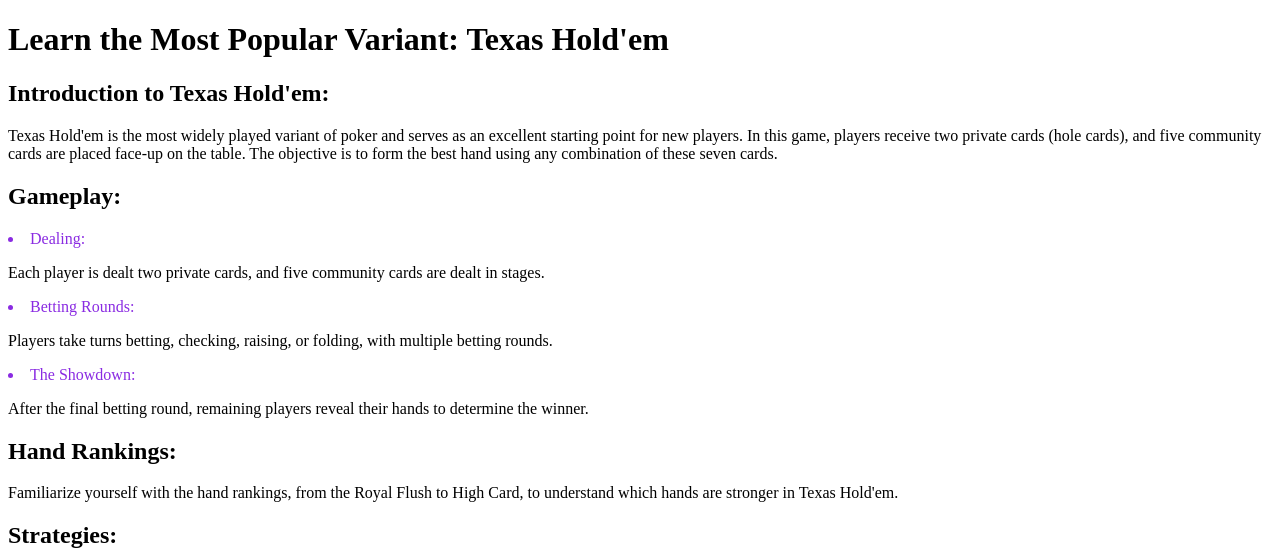
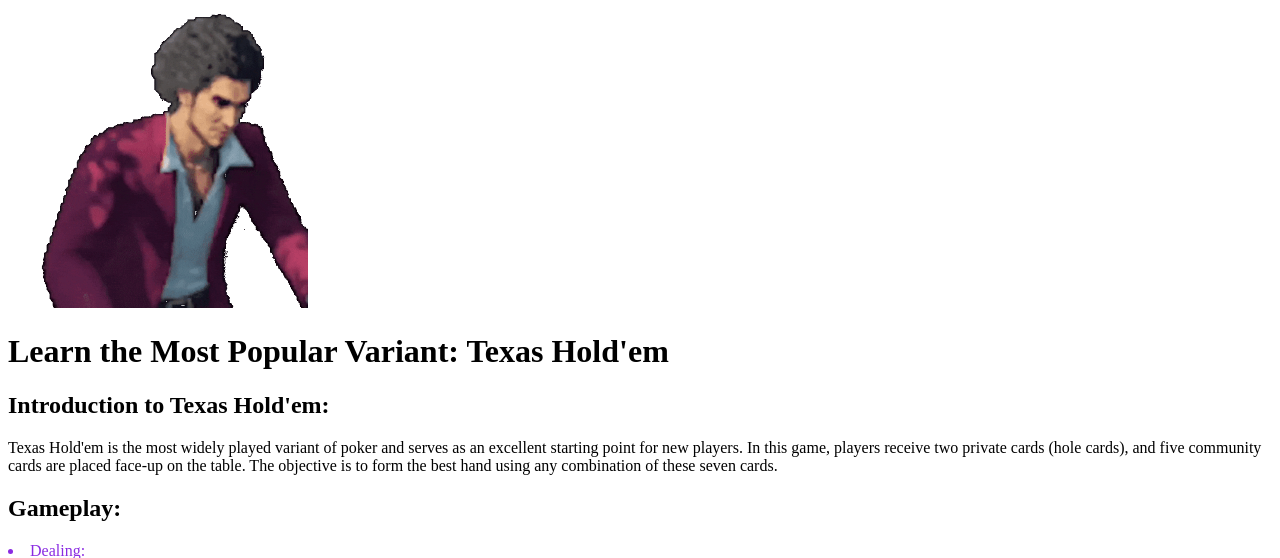
Before and after one commit to dlk13x/dlk13x.github.io, a PHP site: the page made by exercises/exercise 4/texas-hold-em.html in a window 1280 px wide. Shown: the top 558 px of the page. Run offline with PHP 8.4, Linux system fonts and the light colour scheme.

Commit message:
Commit to main

```diff
--- a/exercises/exercise 4/index.html
+++ b/exercises/exercise 4/index.html
@@ -3,7 +3,7 @@
   <head>
     <meta charset="UTF-8" />
     <meta name="viewport" content="width=device-width, initial-scale=1.0" />
-    <title>Poker time</title>
+    <title>Welcome to poker</title>
     <link rel="apple-touch-icon" sizes="180x180" href="/apple-touch-icon.png">
     <link rel="icon" type="image/png" sizes="32x32" href="/favicon-32x32.png">
     <link rel="icon" type="image/png" sizes="16x16" href="/favicon-16x16.png">
@@ -13,8 +13,9 @@
     <link rel="stylesheet" href="pageone.css" />
   </head>
   <body>
+    <img src="gamblecorestickman.gif">
     <main>
-      <h1>Poker time!</h1>
+      <h1>Poker time</h1>
       <h2>Introduction:</h2>
       <p>
         Poker is a timeless card game that has captivated players for
--- a/exercises/exercise 4/pageone.css
+++ b/exercises/exercise 4/pageone.css
@@ -20,3 +20,7 @@ a:hover {
 .Strategies > li {
   color: chocolate;
 }
+img {
+  width: 300px;
+  height: auto;
+}
--- a/exercises/exercise 4/pagethree.css
+++ b/exercises/exercise 4/pagethree.css
@@ -11,3 +11,7 @@ a:hover {
   background-color: black;
   color: aqua;
 }
+img {
+  width: 300px;
+  height: auto;
+}
--- a/exercises/exercise 4/pagetwo.css
+++ b/exercises/exercise 4/pagetwo.css
@@ -14,3 +14,7 @@ a:hover {
 .Strategies > li {
   color: chocolate;
 }
+img {
+  width: 300px;
+  height: auto;
+}
--- a/exercises/exercise 4/popular-poker-variants.html
+++ b/exercises/exercise 4/popular-poker-variants.html
@@ -13,6 +13,7 @@
     <link rel="stylesheet" href="pagethree.css" />
   </head>
   <body>
+    <img src="vanishhunk.gif">
     <main>
         <h1>Explore Exciting Poker Variants</h1>
         <h2>Introduction to Variants:</h2>
--- a/exercises/exercise 4/texas-hold-em.html
+++ b/exercises/exercise 4/texas-hold-em.html
@@ -14,6 +14,7 @@
 </head>
 <body>
   <main>
+    <img src="ichibanyakuza.gif">
     <h1> Learn the Most Popular Variant: Texas Hold'em</h1>
     <h2>Introduction to Texas Hold'em:</h2>
     <p>
```
Also changed, not shown: exercises/exercise 4/404.html (added, +11 -0 lines), exercises/exercise 4/ichibanyakuza.gif (added), exercises/exercise 4/vanishhunk.gif (added), 1 other file.
